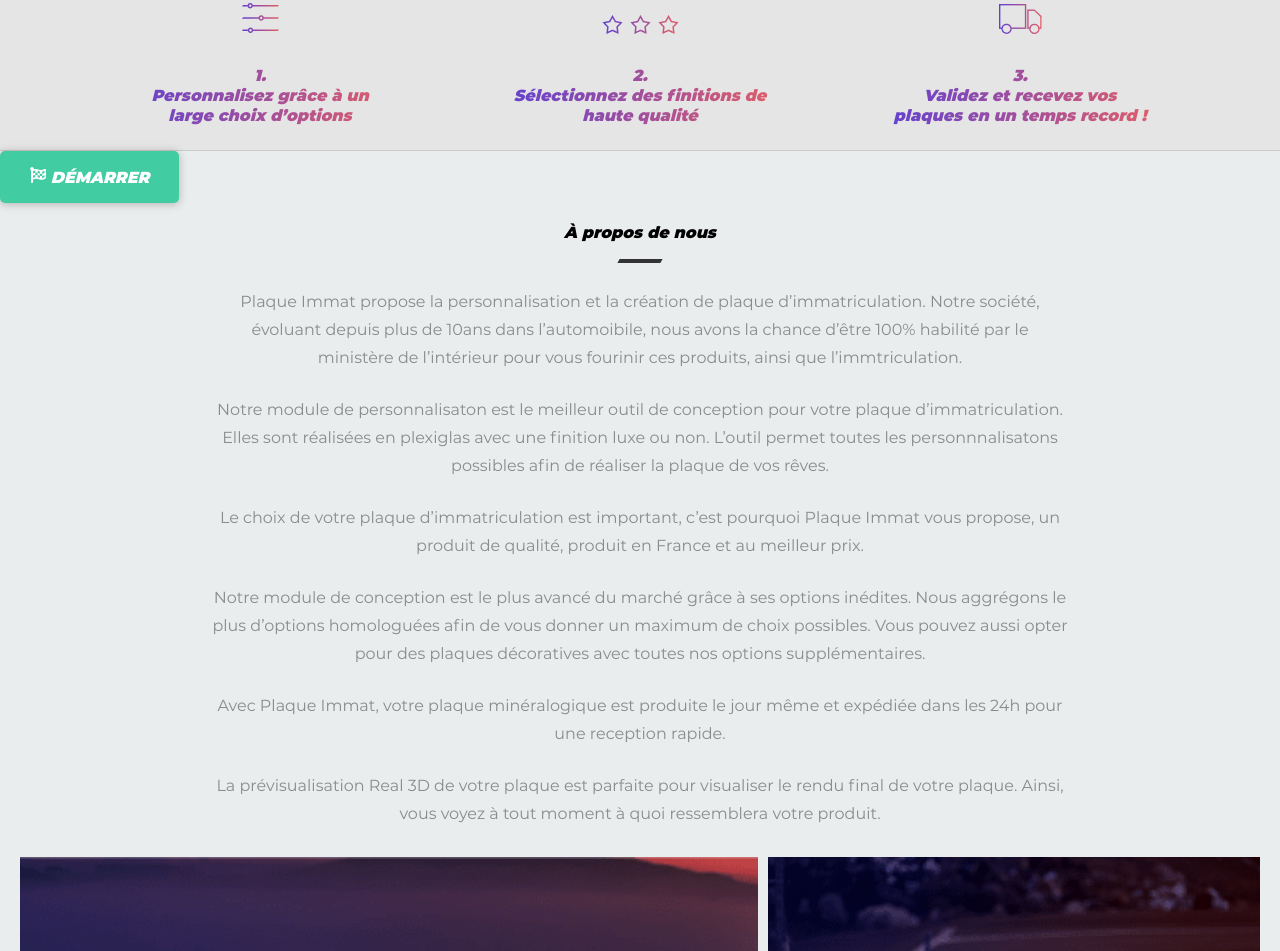
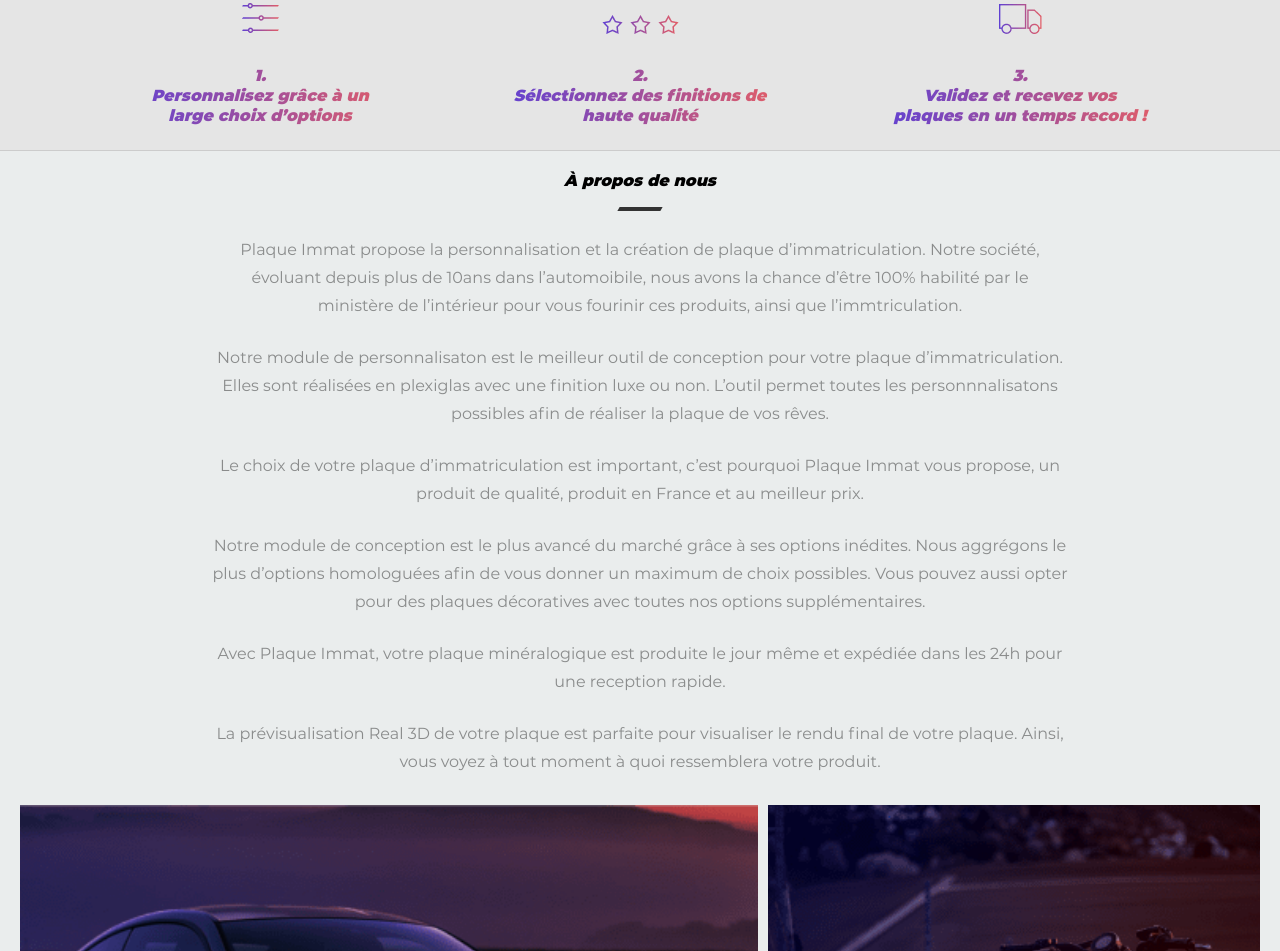
Before and after one commit to pierreAV/pi-homepage, a website: page index.html in a window 1280 px wide. Shown: the part 1848-2799 px from the top of the page. Drawn offline with Linux system fonts and the light colour scheme.

Commit message:
suppression d'un bouton

```diff
--- a/index.html
+++ b/index.html
@@ -181,11 +181,6 @@
                 </div>
             </div>
         </div>
-
-        <button>
-            <img src="public/img/blank.gif" data-src="public/img/btn-flag.svg" class="lazyload" alt="flag">
-            Démarrer
-        </button>
 
         <div class="block-title-black">
             <span>À propos de nous</span>
```
